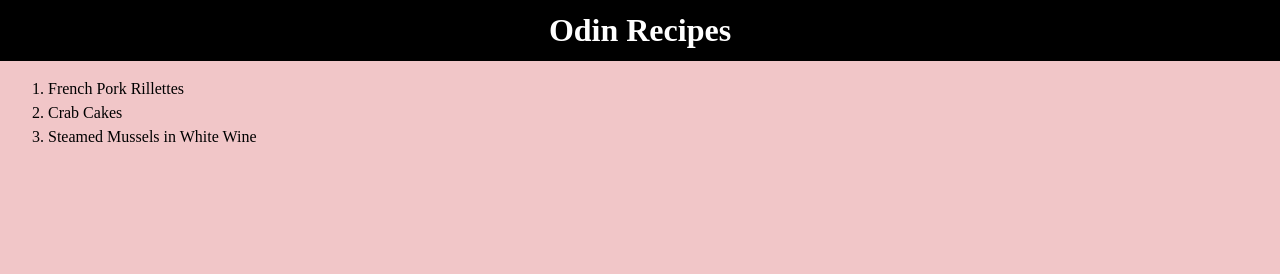
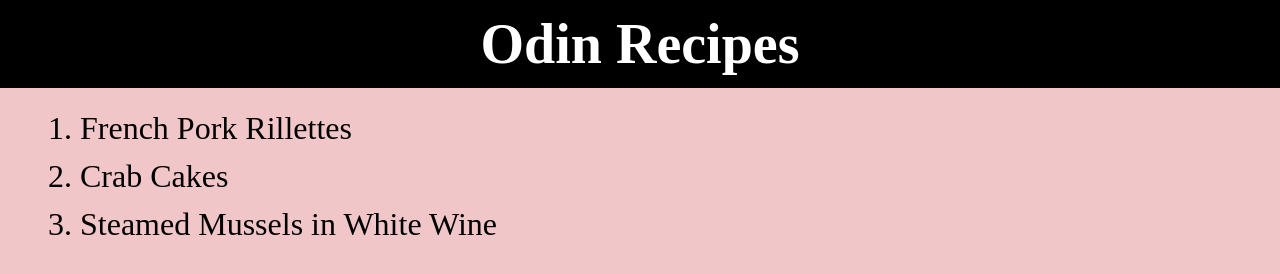
Before and after one commit to fidellim/Odin-Project, a plain HTML site: page odin-recipes/index.html in a window 1280 px wide. Drawn offline with Linux system fonts and the light colour scheme.

Commit message:
update font size

```diff
--- a/odin-recipes/styles.css
+++ b/odin-recipes/styles.css
@@ -27,11 +27,20 @@ h1 {
 	color: white;
 	text-align: center;
 	padding: 0.75rem 0;
+	font-size: 3.5rem;
+}
+
+h2 {
+	font-size: 2.5rem;
 }
 
 .recipes {
 	width: 100%;
-	padding: 1rem 3rem;
+	padding: 1rem 5rem;
+}
+
+.recipes ol {
+	font-size: 2rem;
 }
 
 .recipes a {
@@ -66,4 +75,5 @@ h1 {
 .ingredients,
 .steps {
 	margin: 0.5rem 0;
+	font-size: 1.5rem;
 }
```
